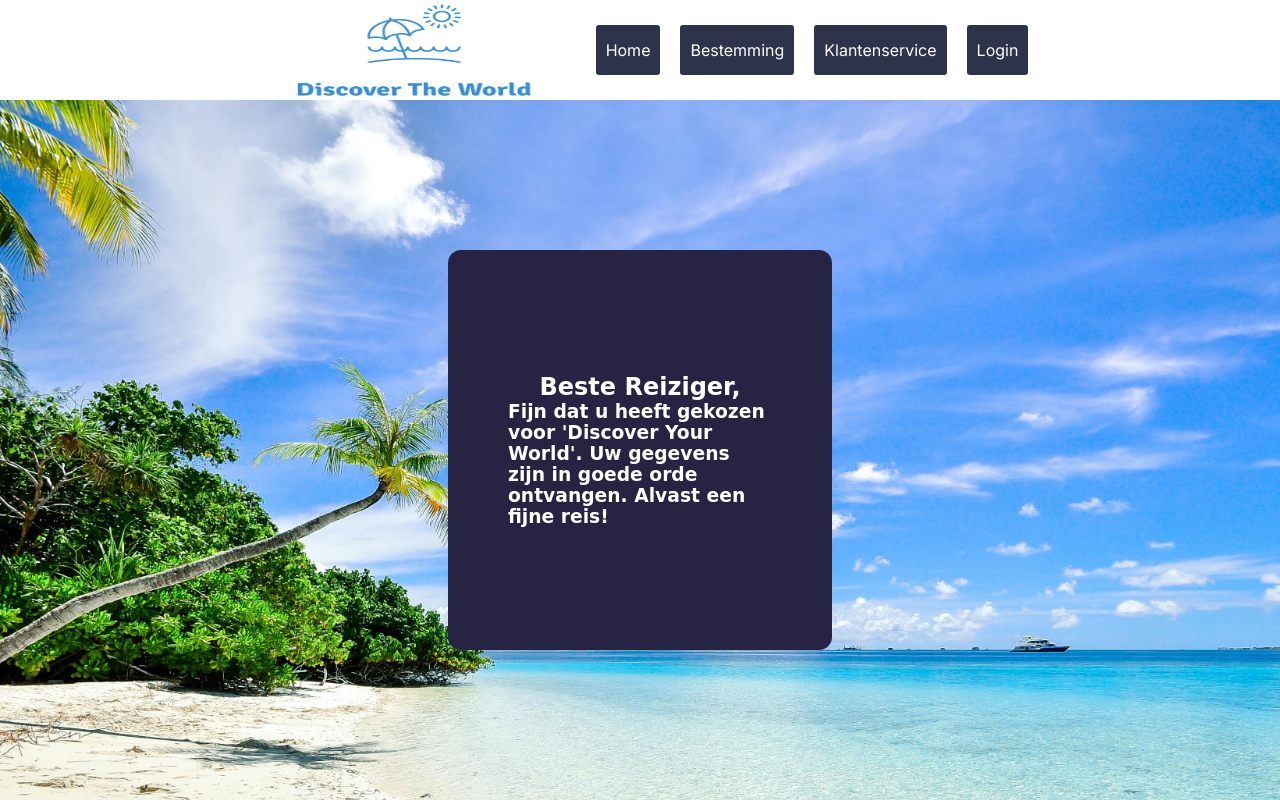
After one commit to anke180/Reisbureau, a PHP site: page /pages/paid.php in a window 1280 px wide. The commit adds this page. Run offline with PHP 8.4, Linux system fonts and the light colour scheme.

Commit message:
laatse dingen

```diff
--- a/css/index.css
+++ b/css/index.css
@@ -2,6 +2,7 @@
     margin: 0;
     padding: 0;
     box-sizing: border-box;
+    font-family: "Playwrite VN", cursive;
 }
 
 /* index pagina */
@@ -1168,6 +1211,33 @@ table, th, td {
     color: #000000;
 }
 
+.b1{
+    height: 700px;
+    width: 100%;
+    background-image: url(/images/pexels-photo-457882.jpeg);
+    background-size: 1536px;
+    background-repeat: no-repeat;
+    display: flex;
+    justify-content: center;
+    align-items: center;
+    gap: 800px;
+}  .paid{
+    background-color: #272343;
+    height: 400px;
+    width: 30%;
+    border-radius: 13px;
+    color: white;
+    font-family: "Inter", sans-serif;
+    display: flex;
+    justify-content: center;
+    align-items: center;
+    flex-direction: column;
+}
+
+#txt{
+    width: 264px;
+}
+
 .form{
     width: 100%;
     display: flex;
--- a/index.php
+++ b/index.php
@@ -51,13 +51,16 @@
             <div class="inf3">
                 <h3>Onze top verblijven</h3>
                 <?php
-                    $stmt = $connection->query("SELECT * FROM verblijven");
+                    $stmt = $connection->query("SELECT * FROM verblijven LIMIT 4 ");
                     while ($row = $stmt->fetch()){
                         echo "<div class='inf4'>";
                             echo "<div class='beoordeling-row'>";
                                 echo $row  ['naam']."<br>\n";
                                 echo $row ['land-van-verblijf']."<br>\n";
                                 echo $row ['beoordeling']."<br>\n";
+                                echo "<div class='bekijk-vakantie-klein'>";
+                                echo "<a class='tekst-bekijk-vakantie' href='../pages/bekijk_vakantie.php?id=" . $row['id'] . "'>Bekijk vakantie</a>";
+                            echo "</div>";
                             echo "</div>";
 
                         echo "</div>";
--- a/pages/dashboard_beheer.php
+++ b/pages/dashboard_beheer.php
@@ -1,4 +1,9 @@
 <?php
+    session_start();
+    if(!$_SESSION['id']){
+        header('../index.php');
+    }
+
     include "../include/conn.php";
     $sql = "SELECT *
     FROM users
--- a/pages/login_logic.php
+++ b/pages/login_logic.php
@@ -18,6 +18,7 @@
 
     if($user){
         if($user["rol"] == 1){
+            $_SESSION['id'] = $user['id'];
             header("Location: dashboard_beheer.php");
         } else {
             header("Location: ../index.php");
--- /dev/null
+++ b/pages/paid.php
@@ -0,0 +1,26 @@
+<!DOCTYPE html>
+<html lang="en">
+<head>
+<meta charset="UTF-8">
+    <meta name="viewport" content="width=device-width, initial-scale=1.0">
+    <link rel="stylesheet" href="../CSS/index.css">
+    <script src="../js/booking.js"></script>
+    <link href="https://fonts.googleapis.com/css2?family=Inter:wght@100..900&display=swap" rel="stylesheet">
+    <title>Betaald</title>
+</head>
+<body>
+    <?php
+        include "../include/nav.php";
+    ?>
+    <div class="head"></div>
+    <div class="b1">
+        <div class="paid">
+            <h2>Beste Reiziger,</h2>
+            <h3 id="txt">Fijn dat u heeft gekozen voor
+                'Discover Your World'. Uw gegevens zijn in goede orde ontvangen.
+                Alvast een fijne reis!</h3>
+
+        </div>
+    </div>
+</body>
+</html>
```
Also changed, not shown: other parts of css/index.css (+60 -6 lines), pages/bekijk_vakantie.php (+20 -1 lines), pages/rate_vakantie.php (added, +18 -0 lines), pages/register_person.php (added, +64 -0 lines).
